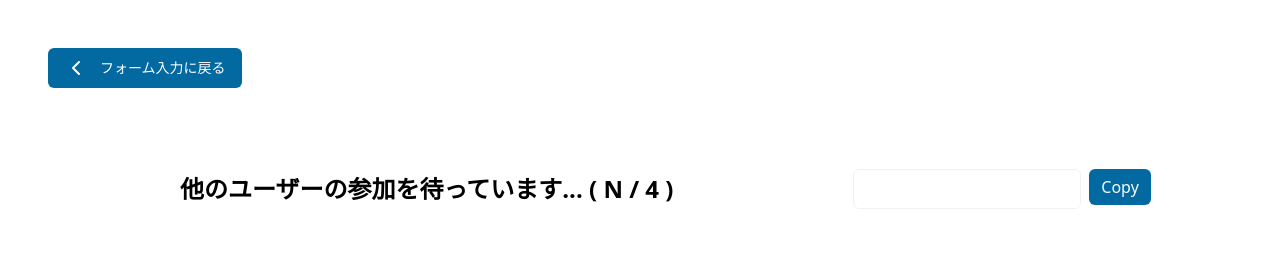
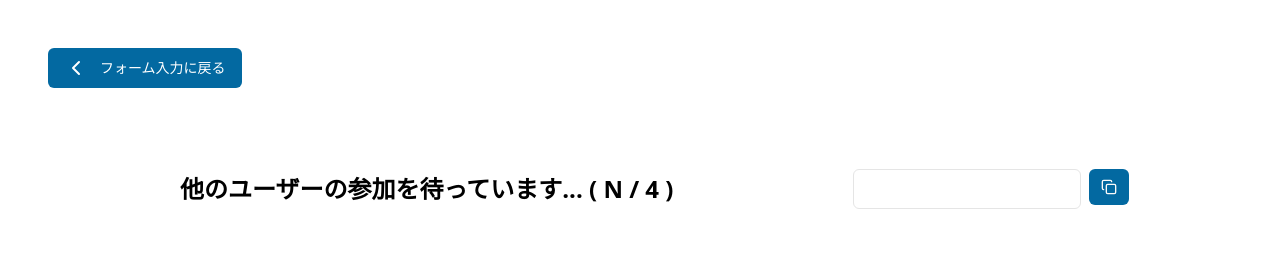
Before and after one commit to prog8-fukurou/frontend, a React (Vite) app: page /prepare in a window 1280 px wide. Shown: the top 259 px of the page. Built offline with nearby package versions, Linux system fonts and the light colour scheme.

Commit message:
feat: Add Copy button to Prep page for room ID

```diff
--- a/src/pages/prep.tsx
+++ b/src/pages/prep.tsx
@@ -2,6 +2,7 @@ import { ChevronLeft } from 'lucide-react';
 import { Button } from '@/components/ui/button';
 import { Input } from '@/components/ui/input';
 import { Table, TableBody, TableCell, TableRow } from '@/components/ui/table';
+import { Copy } from 'lucide-react';
 
 const Prep = () => {
 	return (
@@ -19,9 +20,10 @@ const Prep = () => {
 				<div className="w-2/3 text-center font-semibold text-2xl">他のユーザーの参加を待っています... ( N / 4 )</div>
 				<div className="w-1/3 flex items-center">
 					<div className="max-w-96 flex gap-2">
-						<Input type="text" id="roomId" disabled />
+						<Input type="text" id="roomId" readOnly />
 						<Button size={'sm'} className="text-base bg-sky-700">
-							Copy
+							<span className="sr-only">Copy</span>
+							<Copy className="h-4 w-4" />
 						</Button>
 					</div>
 				</div>
```
